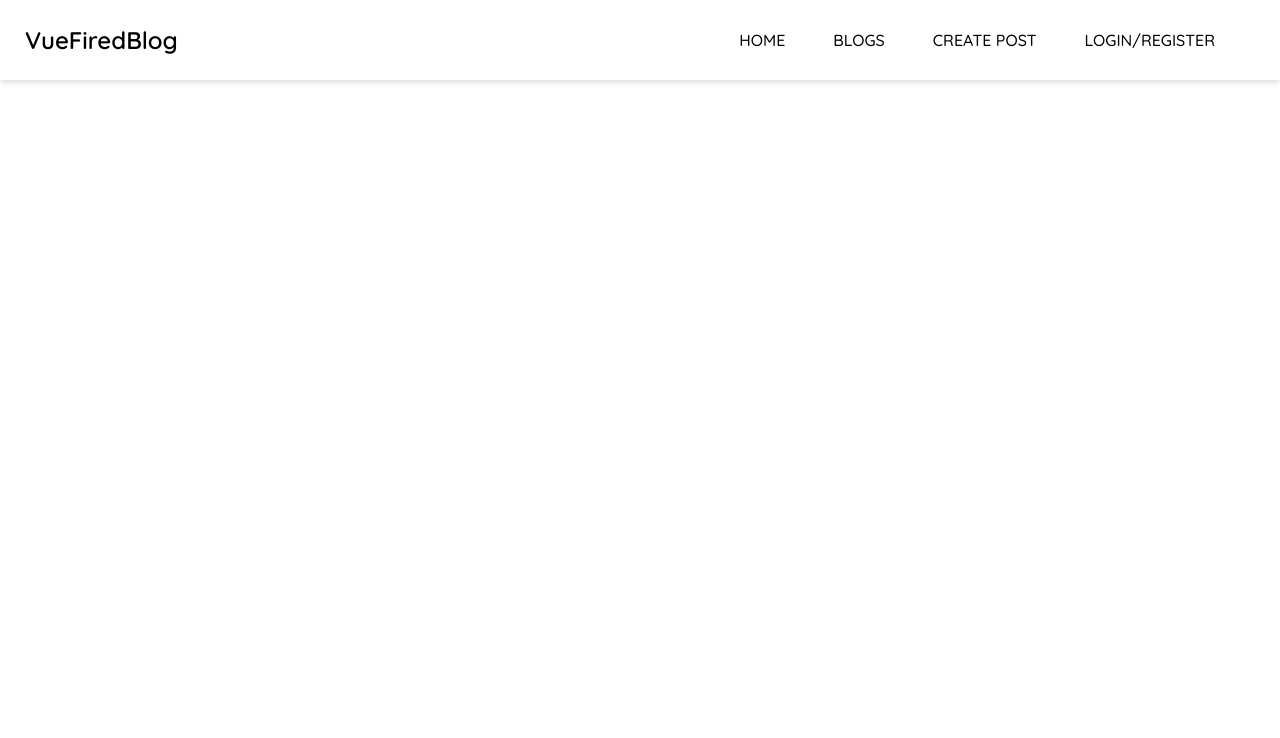
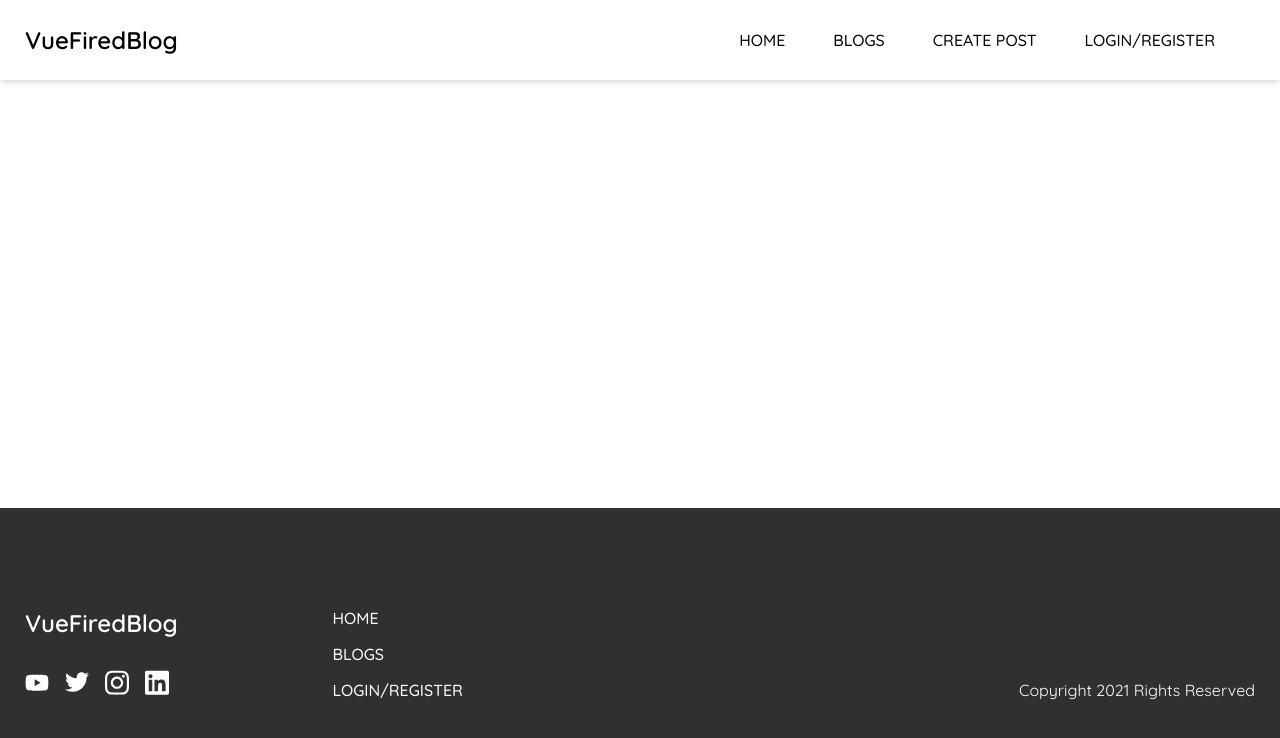
Before and after one commit to saif1642/vue-firebase-blog, a Vue app: page /blogs in a window 1280 px wide. Shown: the top 738 px of the page. Built offline with nearby package versions, Linux system fonts and the light colour scheme; what vue2-editor would draw is missing.

Commit message:
footer component added

```diff
--- a/src/App.vue
+++ b/src/App.vue
@@ -3,16 +3,20 @@
     <div class="app">
       <Navigation />
       <router-view />
+      <Footer />
     </div>
   </div>
 </template>
 
 <script>
 import Navigation from './components/Navbigation';
+import Footer from './components/Footer';
+
 export default {
   name: "app",
   components: {
-    Navigation
+    Navigation,
+    Footer
   },
   data() {
     return {};
--- /dev/null
+++ b/src/components/Footer.vue
@@ -0,0 +1,154 @@
+<template>
+  <footer>
+      <div class="container">
+           <div class="left">
+               <div class="col-1">
+                   <router-link class="header" :to="{ name:'home' }">VueFiredBlog</router-link>
+                   <ul>
+                       <li><a href="#"><youtube class="svg-icon" /></a></li>
+                       <li><a href="#"><twitter class="svg-icon" /></a></li>
+                       <li><a href="#"><instagram class="svg-icon" /></a></li>
+                       <li><a href="#"><linkedin class="svg-icon" /></a></li>
+                   </ul>
+               </div>
+               <div class="col-2">
+                   <ul>
+                        <router-link class="link" :to="{ name: 'home' }">Home</router-link>
+                        <router-link class="link" :to="{ name: 'blogs' }">Blogs</router-link>
+                        <router-link v-if="user" class="link" :to="{ name: 'newPosts' }">Create Post</router-link>
+                        <router-link v-if="!user" class="link" :to="{ name: 'login' }">Login/Register</router-link>
+                   </ul>
+               </div>
+           </div>
+           <div class="right">
+               <p>Copyright 2021 Rights Reserved</p>
+           </div>
+      </div>
+  </footer>
+</template>
+
+<script>
+import youtube from '../assets/Icons/youtube-brands.svg';
+import twitter from '../assets/Icons/twitter-brands.svg';
+import instagram from '../assets/Icons/instagram-brands.svg';
+import linkedin from '../assets/Icons/linkedin-brands.svg';
+
+export default {
+    name:'footer-vue',
+    components:{
+        youtube,
+        twitter,
+        instagram,
+        linkedin
+    }
+}
+</script>
+
+<style lang="scss" scoped>
+footer {
+  margin-top: auto;
+  padding: 100px 25px;
+  background-color: #303030;
+  .container {
+    display: flex;
+    flex-direction: column;
+    gap: 32px;
+    @media (min-width: 800px) {
+      flex-direction: row;
+      gap: 0px;
+    }
+    > div {
+      display: flex;
+      flex: 1;
+    }
+    .left {
+      gap: 32px;
+      color: #fff;
+      display: flex;
+      flex-direction: column;
+      align-items: center;
+      @media (min-width: 800px) {
+        flex-direction: row;
+        align-items: initial;
+        gap: 0;
+      }
+      .header {
+        text-align: center;
+        font-size: 24px;
+        color: #fff;
+        margin-bottom: 16px;
+        text-decoration: none;
+        font-weight: 600;
+        @media (min-width: 800px) {
+          text-align: initial;
+        }
+      }
+      ul {
+        gap: 16px;
+        list-style: none;
+        display: flex;
+      }
+      .col-1,
+      .col-2 {
+        gap: 32px;
+        display: flex;
+        flex: 1;
+        @media (min-width: 800px) {
+          gap: 0;
+        }
+      }
+      .col-1 {
+        flex-direction: column;
+        h2 {
+          text-align: center;
+          @media (min-width: 800px) {
+            text-align: initial;
+          }
+        }
+        ul {
+          margin-top: auto;
+          li {
+            display: flex;
+            align-items: center;
+            .svg-icon {
+              width: 24px;
+              height: auto;
+              color: #fff;
+            }
+          }
+        }
+      }
+      .col-2 {
+        ul {
+          height: 100%;
+          justify-content: center;
+          flex-direction: row;
+          flex-wrap: wrap;
+          @media (min-width: 800px) {
+            flex-direction: column;
+          }
+          .link {
+            font-size: 16px;
+            font-weight: 500;
+            color: #fff;
+            text-decoration: none;
+          }
+        }
+      }
+    }
+    .right {
+      gap: 32px;
+      color: #fff;
+      align-items: center;
+      flex-direction: column;
+      @media (min-width: 800px) {
+        align-items: flex-end;
+        gap: 0;
+      }
+    }
+    p {
+      margin-top: auto;
+    }
+  }
+}
+</style>
```
